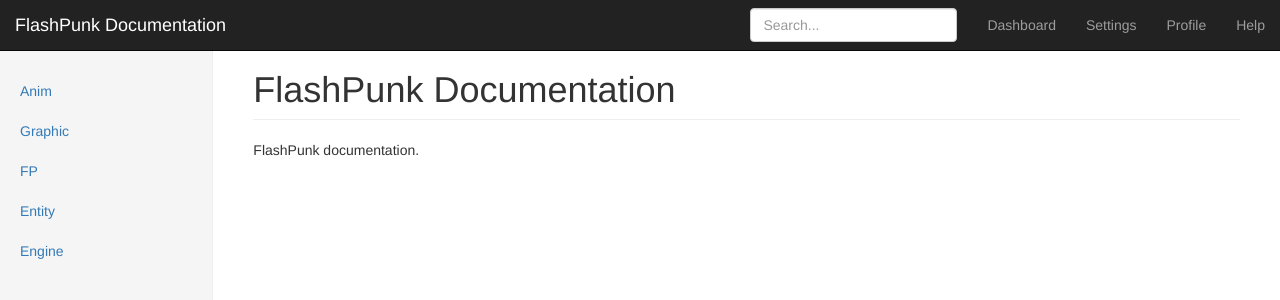
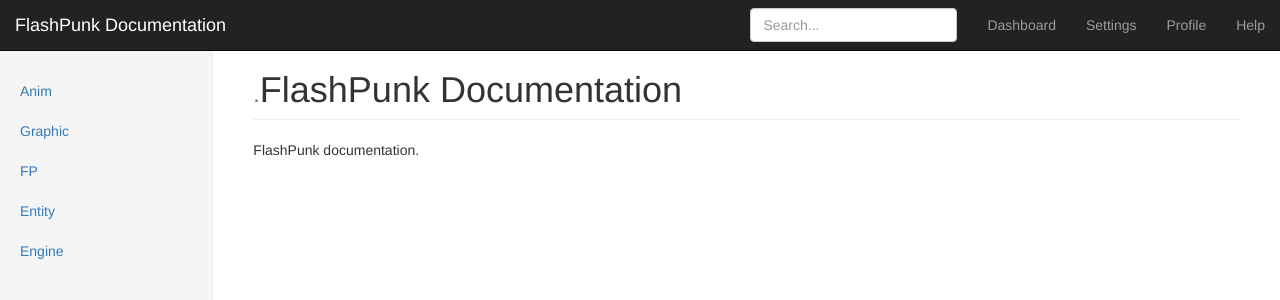
Before and after one commit to useflashpunk/flashpunk-docs, a Jekyll site: the page built from index.html, in a window 1280 px wide. Shown: the top 300 px of the page. Built offline with Jekyll 4.4.1, drawn with Linux system fonts in a browser that asks for light colours; nearby versions of some CDN libraries.

Commit message:
Update default.html

```diff
--- a/_layouts/default.html
+++ b/_layouts/default.html
@@ -135,7 +135,7 @@
           </ul>
         </div>
         <div class="col-sm-9 col-sm-offset-3 col-md-10 col-md-offset-2 main">
-          <h1 class="page-header">{{ page.title }}<small>{{ page.categories | join: '.' }}</small></h1>
+          <h1 class="page-header"><small>{{ page.categories | join: '.' }}.</small>{{ page.title }}</h1>
           {{ content }}
         </div>
       </div>
```
